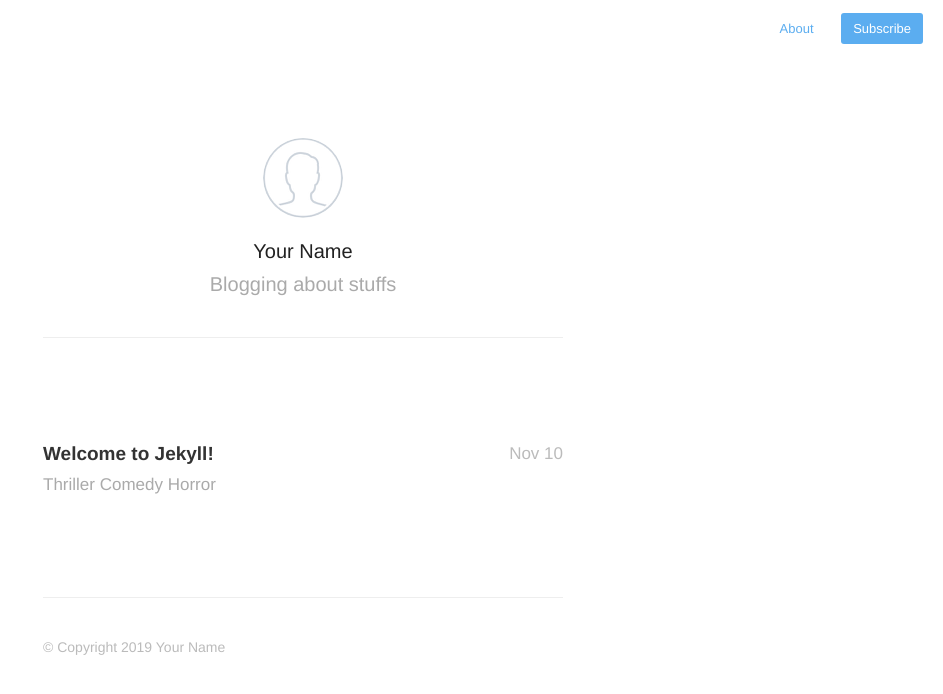
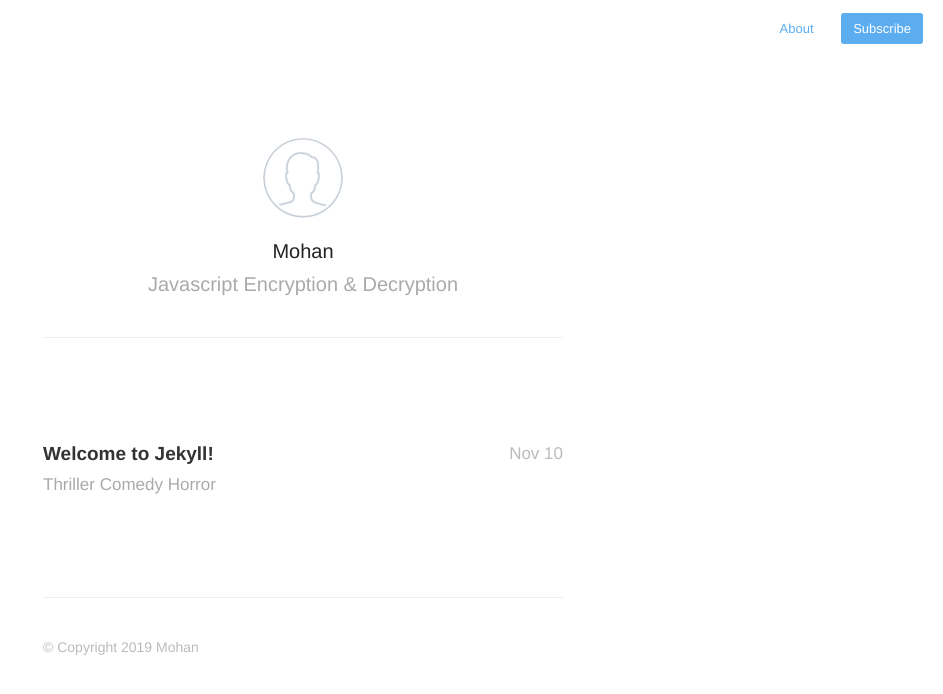
Before and after one commit to mohan-askan/mEncDec, a Jekyll site: the page built from index.html, in a window 1280 px wide. Shown: the top 694 px of the page, without its empty margins (337-1280 px from the left). Built offline with Jekyll 4.4.1, drawn with Linux system fonts in a browser that asks for light colours; nearby versions of some CDN libraries; the list of posts is cut into pages by our own code.

Commit message:
Update _config.yml

```diff
--- a/_config.yml
+++ b/_config.yml
@@ -1,23 +1,23 @@
-name: Your New Jekyll Site
-description: Blogging about stuffs
-meta_description: "Your New Jekyll Site, Blogging about stuffs"
+name: Encryption & Descryption in vanilla js
+description: Javascript Encryption & Decryption
+meta_description: "Encypt and Decrypt string in pure js"
 
-aboutPage: true
+aboutPage: false
 
 markdown: kramdown
 highlighter: rouge
 
 plugins: [jekyll-paginate]
 paginate: 20
-domain_name: 'http://yourblog-domain.com'
-google_analytics: 'UA-XXXXXXXX-X'
-disqus: false
-disqus_shortname: 'your-disqus-shortname'
+domain_name: 'https://mohan-askan.github.io/mencde'
+google_analytics: 'UA-138714406-1'
+disqus: true
+disqus_shortname: 'mencdec'
 
 # Details for the RSS feed generator
-url:            'http://your-blog-url.example.com'
-author:         'Your Name'
-authorTwitter:  'YourTwitterUsername'
+url:            'https://mohan-askan.github.io/mencdec'
+author:         'Mohan'
+authorTwitter:  '@mohan'
 
 permalink:       /:year/:title/
 
```
